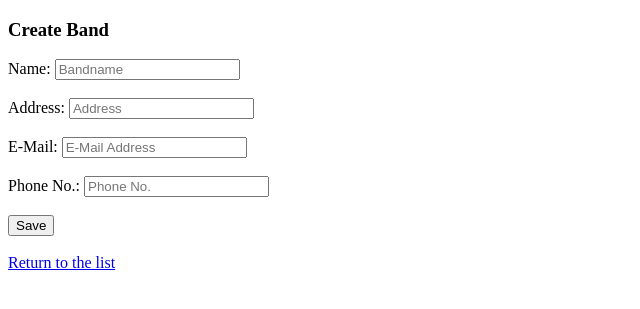
After one commit to WCS-Java-Training-Bonn-2019/where-is-my-band, a Spring Boot app: page /band/create in a window 1280 px wide. The commit adds this page. Shown: the top 309 px of the page, without its empty margins (0-640 px from the left). Run offline with Spring Boot 4, Linux system fonts and the light colour scheme; data that the repository does not hold is empty.

Commit message:
Band-Objekt angelegt und nutzbar

```diff
--- /dev/null
+++ b/src/main/java/com/wildcodeschool/sea/bonn/whereismyband/controller/BandController.java
@@ -0,0 +1,73 @@
+package com.wildcodeschool.sea.bonn.whereismyband.controller;
+
+import java.util.Optional;
+
+import org.springframework.beans.factory.annotation.Autowired;
+import org.springframework.stereotype.Controller;
+import org.springframework.ui.Model;
+import org.springframework.web.bind.annotation.GetMapping;
+import org.springframework.web.bind.annotation.ModelAttribute;
+import org.springframework.web.bind.annotation.PostMapping;
+import org.springframework.web.bind.annotation.RequestMapping;
+import org.springframework.web.bind.annotation.RequestParam;
+
+import com.wildcodeschool.sea.bonn.whereismyband.entity.Band;
+import com.wildcodeschool.sea.bonn.whereismyband.repository.BandRepository;
+
+@Controller
+@RequestMapping("/band")
+public class BandController {
+
+	private BandRepository bandRepository;
+
+	@Autowired
+	public BandController(BandRepository bandRepository) {
+		super();
+		this.bandRepository = bandRepository;
+	}
+
+	@GetMapping("show")
+	public String getAll(Model model) {
+		model.addAttribute("bands", bandRepository.findAll());
+		return "bands";
+	}
+
+	 @GetMapping("create")
+	    public String getMusician(Model model,
+	                            @RequestParam(required = false) Long id) {
+
+	        model.addAttribute("allBands", bandRepository.findAll());
+	        // Create an empty Musician object
+	    	Band band = new Band();
+
+	    	// if an id was sent as a parameter
+	    	if (id != null) {
+	    		//retrieve object from database
+	            Optional<Band> optionalBand = bandRepository.findById(id);
+	            // if database object could be retrieved
+	            if (optionalBand.isPresent()) {
+	            	// set gender to the object retrieved
+	                band = optionalBand.get();
+	            }
+	        }
+
+	        // add musician to the view model (either empty or prefilled with DB data)
+	    	model.addAttribute("band", band);
+
+	        return "band";
+	    }
+
+	@PostMapping("create")
+	public String postBand(@ModelAttribute Band band) {
+		bandRepository.save(band);
+		return "redirect:show";
+	}
+
+	@GetMapping("delete")
+	public String deleteBand(@RequestParam Long id) {
+		bandRepository.deleteById(id);
+		return "redirect:show";
+	}
+
+
+}
--- a/src/main/java/com/wildcodeschool/sea/bonn/whereismyband/entity/Address.java
+++ b/src/main/java/com/wildcodeschool/sea/bonn/whereismyband/entity/Address.java
@@ -1,3 +1,5 @@
+/*
+
 package com.wildcodeschool.sea.bonn.whereismyband.entity;
 
 public class Address {
@@ -35,3 +37,5 @@ public class Address {
 
 
 }
+
+*/
--- a/src/main/resources/static/css/style.css
+++ b/src/main/resources/static/css/style.css
@@ -1,110 +1,3 @@
-main {
-    display: flex;
-    flex-direction: column;
-    align-items: space-around;
-    justify-items: center;
+table{
+	border: solid;
 }
-
-table {
-	display: flex;
-	flex-direction: column;
-	align-items: center;
-    flex-wrap: nowrap;
-	margin: .5em 1em;
-}
-
-td, th {
-    padding: .5em 1em;
-    text-align: center;
-}
-
-.button{
-	display: flex;
-	flex-direction: column;
-    align-items: center;
-    margin: 2em 0em;
-}
-
-div > input {
-	width: 10em;
-	height: 4em;
-	border: solid 1px;
-	border-radius: 20px;
-	font-size: 16px;
-	font-weight: bold;
-}
-
-.bg-light {
-    background-color: white!important;
-    font-weight: bolder!important;
-    border: solid 1px!important;
-    padding-left: 8em!important;
-}
-
-p {
-    display: flex;
-	flex-direction: column;
-	align-items: center;
-	margin: .5em 1em;
-    font-weight: bold;
-}
-
-ul, li {
-    list-style-type: none;
-}
-
-.gender {
-    text-align: center;
-    float: left;
-}
-
-.genreCenter {
-    display: flex;
-    flex-direction: column;
-    align-items: center;
-    justify-content: center;
-}
-
-.genreCenter > ul > li > input {
-    margin-top: 0.3em;
-    margin-right: 0.5em;
-
-}
-
-tr > td > input {
-    margin: 0.5em;
-}
-
-.reverse {
-    display: flex;
-    flex-wrap: wrap-reverse;
-    justify-content: space-around;
-}
-
-.container {
-    margin: 1em 0;
-}
-
-.dateFieldSize {
-	width: 249px;
-	height: 32px;
-}
-
-.fieldSize {
-	width: 250px;
-	height: 30px;
-}
-
-.placeImage {
-    margin-top: 2em;
-}
-
-.top{
-    margin-top: 2em;
-    margin-left: 1.1em;
-    margin-right: 0.3em;
-}
-
-body {
-    background-image: url(../images/bass2.jpeg);
-}
--- /dev/null
+++ b/src/main/resources/templates/band.html
@@ -0,0 +1,42 @@
+<!doctype html>
+<html lang="en" xmlns:th="http://www.thymeleaf.org">
+<head>
+<title>Band Editor</title>
+<link rel="stylesheet" href="../css/style.css">
+</head>
+<body>
+	<h3 th:text="${band.id} ? 'Edit Band' : 'Create Band'">Band</h3>
+	<form method="post" th:action="@{/band/create}" th:object="${band}">
+		<input name="id" th:field="*{id}" type="hidden" />
+
+		<label for="name">Name:</label>
+		<input type="text" id="name" name="name"
+			placeholder="Bandname" required
+			th:field="*{name}" />
+		<br /> <br />
+
+		<label for="address">Address:</label>
+		<input type="text" id="address" name="address"
+			placeholder="Address" required
+			th:field="*{address}" />
+		<br /> <br />
+
+		<label for="email">E-Mail:</label>
+		<input type="text" id="email" name="email"
+			placeholder="E-Mail Address" required
+			th:field="*{email}" />
+		<br /> <br />
+
+		<label for="phone">Phone No.:</label>
+		<input type="text" id="phone" name="phone"
+			placeholder="Phone No." required
+			th:field="*{phone}" />
+		<br /> <br />
+
+		<input type="submit" value="Save" />
+	</form>
+
+	<br>
+	<a href="/band/show">Return to the list</a>
+</body>
+</html>
```
Also changed, not shown: src/main/java/com/wildcodeschool/sea/bonn/whereismyband/entity/Band.java (+12 -11 lines), src/main/java/com/wildcodeschool/sea/bonn/whereismyband/repository/BandRepository.java (added, +11 -0 lines), src/main/resources/templates/bands.html (added, +40 -0 lines).
